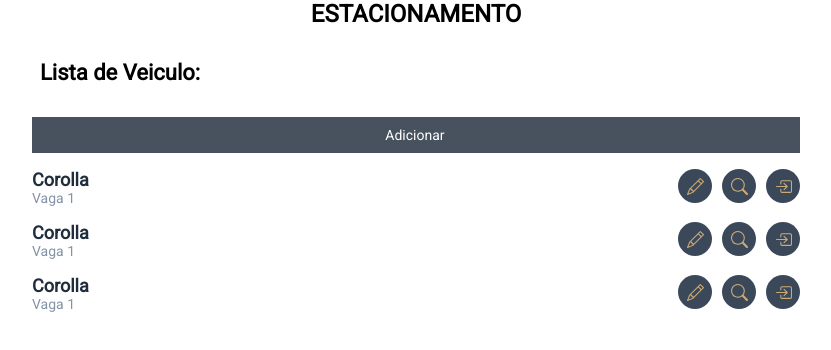
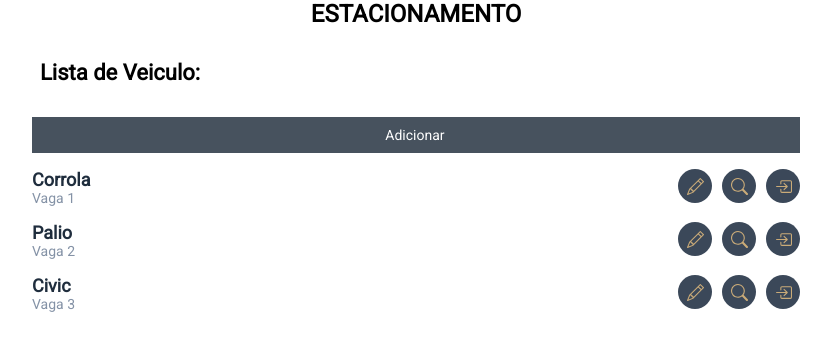
Before and after one commit to EstudosEdu/Projeto-React, a React (Create React App) app: page /list in a window 1280 px wide. Shown: the top 350 px of the page, without its empty margins (224-1055 px from the left). Built offline with nearby package versions, Linux system fonts and the light colour scheme.

Commit message:
Pagina de listagem

```diff
--- a/src/components/Layout/Listagem/Lista.jsx
+++ b/src/components/Layout/Listagem/Lista.jsx
@@ -2,6 +2,7 @@ import React from 'react';
 import { Title, Add, ContainerGeral} from '../Adicionar/style.jsx';
 import Bottao from '../../Bottao/Bottao.jsx';
 import LinhaLista from '../../LinhaLista/LinhaLista.jsx';
+import { data } from '../../../db.js'
 
 const Lista = () => {
 
@@ -21,9 +22,9 @@ const Lista = () => {
           <Bottao nome="Adicionar"/>
         </span>
 
-        <LinhaLista />
-        <LinhaLista />
-        <LinhaLista />
+        {data.map((data) => (
+          <LinhaLista dados={data}/>
+        ))}
 
       </ContainerGeral>
     </>
--- a/src/components/LinhaLista/LinhaLista.jsx
+++ b/src/components/LinhaLista/LinhaLista.jsx
@@ -13,14 +13,14 @@ import {
   ContLinhas
 } from './style.jsx';
 
-const LinhaLista = () => {
+const LinhaLista = (props) => {
   return(
     <>
       <ContLinhas>
         <ContGeral>
           <ContTitleList>
-            <NameCar>Corolla</NameCar>
-            <NumberVaga>Vaga 1</NumberVaga>
+            <NameCar>{props.dados.model}</NameCar>
+            <NumberVaga>Vaga {props.dados.vaga}</NumberVaga>
           </ContTitleList>
           <ContGeralImgs>
             <ContImgs>
--- /dev/null
+++ b/src/db.js
@@ -0,0 +1,5 @@
+export let data = [
+  {model: 'Corrola', vaga: 1},
+  {model: 'Palio', vaga: 2},
+  {model: 'Civic', vaga: 3},
+]
```
